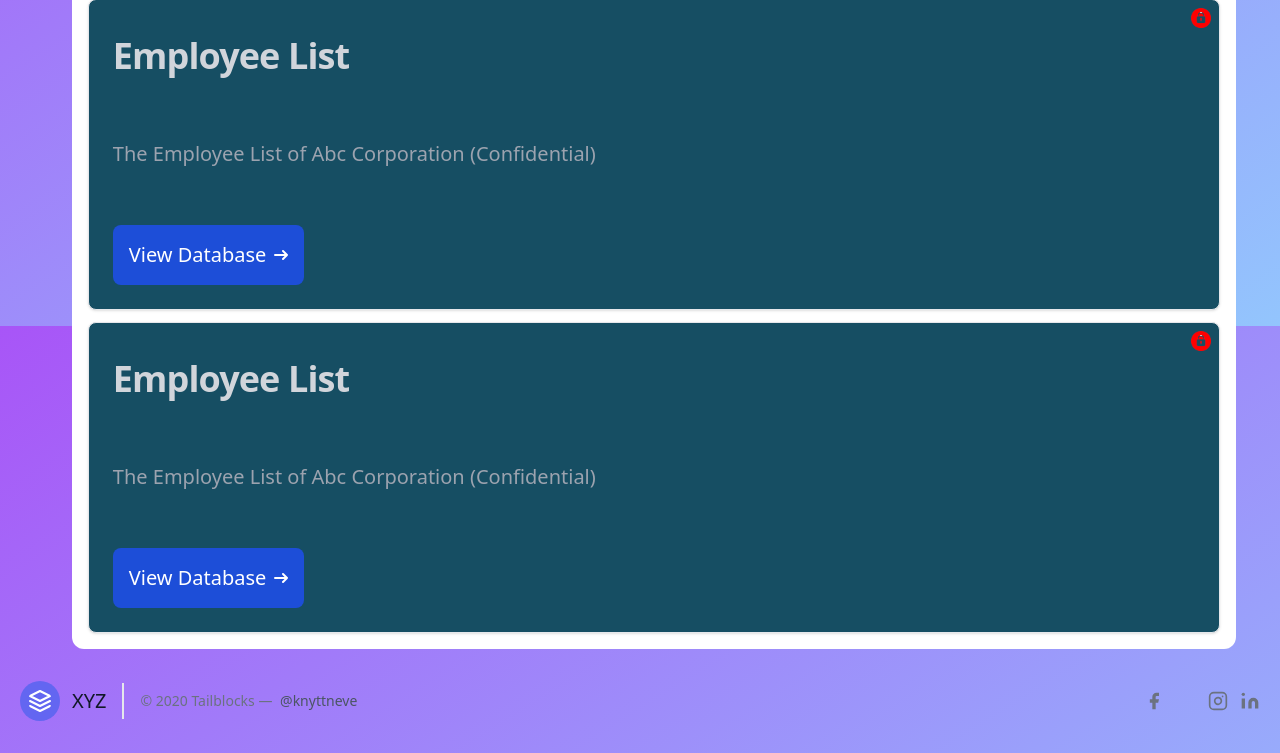
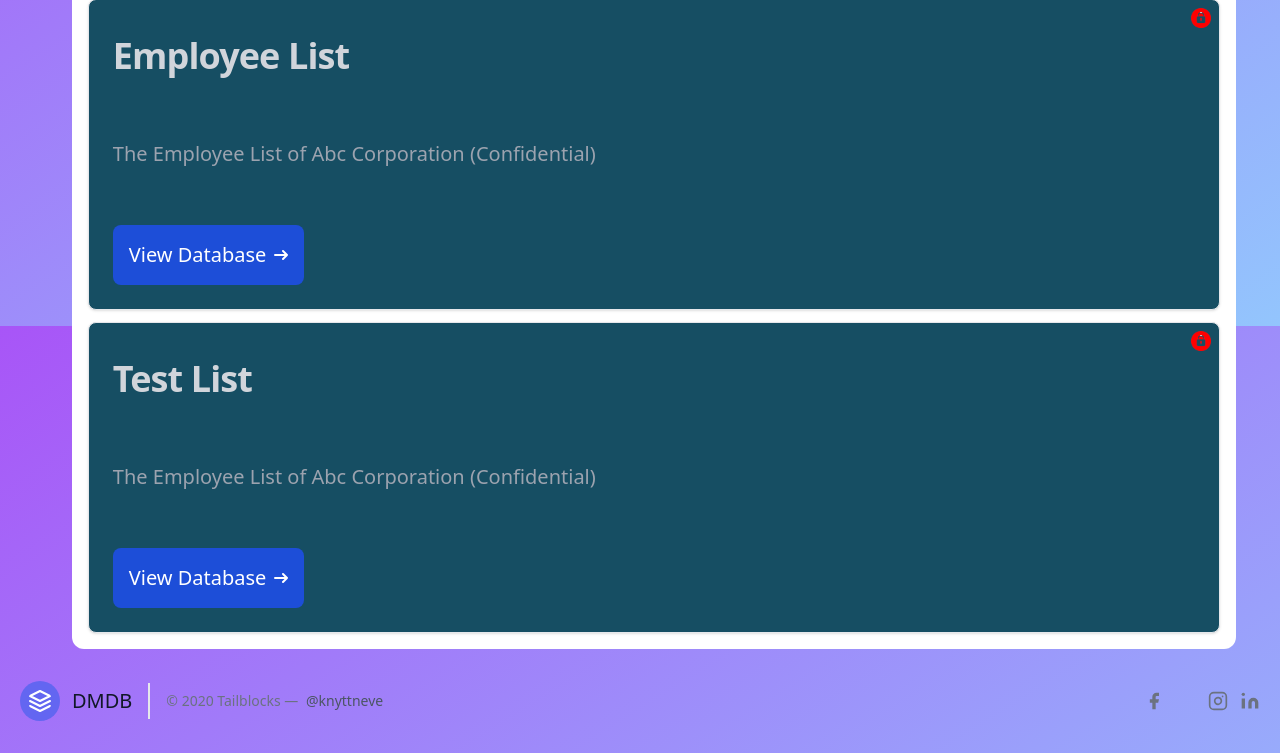
Before and after one commit to ProCoder5534/Data-Management-Dashboard, a PHP site: page /index.php in a window 1280 px wide. Shown: the part 1274-2027 px from the top of the page. Run offline with PHP 8.4, Linux system fonts and the light colour scheme; some libraries are stand-ins or nearby versions.

```diff
--- a/index.php
+++ b/index.php
@@ -213,7 +213,7 @@
                     <div class="infoheading space-y-[1.7cm]">
                         <a href="#">
                             <h5 class="mb-4 text-4xl font-bold tracking-tight text-gray-300 dark:text-white mt-3">
-                                Employee List</h5>
+                                Test List</h5>
                         </a>
                         <p class="mb-3 font-normal text-gray-400 dark:text-gray-400 text-xl">The Employee List of Abc
                             Corporation (Confidential)</p>
@@ -242,7 +242,7 @@
                     viewBox="0 0 24 24">
                     <path d="M12 2L2 7l10 5 10-5-10-5zM2 17l10 5 10-5M2 12l10 5 10-5"></path>
                 </svg>
-                <span class="ml-3 text-xl">XYZ</span>
+                <span class="ml-3 text-xl">DMDB</span>
             </a>
             <p class="text-sm text-gray-500 sm:ml-4 sm:pl-4 sm:border-l-2 sm:border-gray-200 sm:py-2 sm:mt-0 mt-4">©
                 2020 Tailblocks —
```
